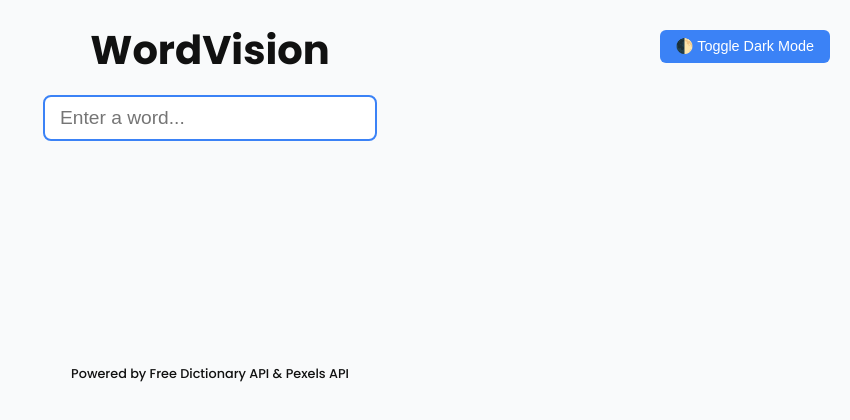
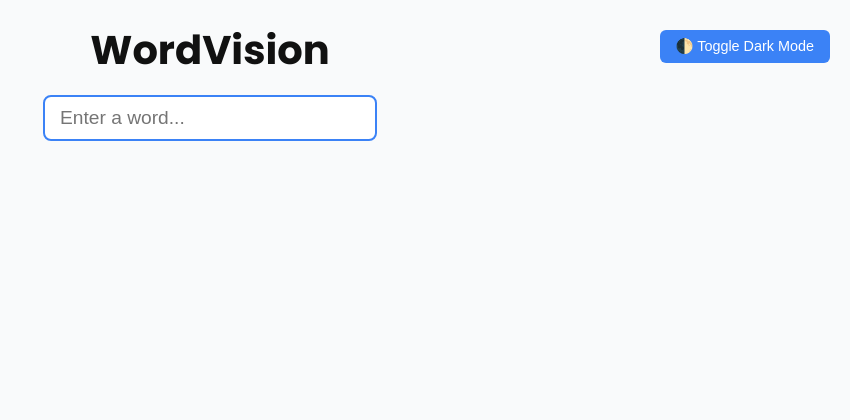
Before and after one commit to prasannat05/WordVision, a plain HTML site: page index.html in a window 1280 px wide. Shown: the whole page, without its empty margins (430-1280 px from the left). Drawn offline with Linux system fonts and the light colour scheme.

Commit message:
Update index.html

```diff
--- a/index.html
+++ b/index.html
@@ -123,7 +123,7 @@
   </main>
 
   <footer>
-    <p>Powered by Free Dictionary API & Pexels API</p>
+    <p></p></p>
   </footer>
 
   <script>
```
